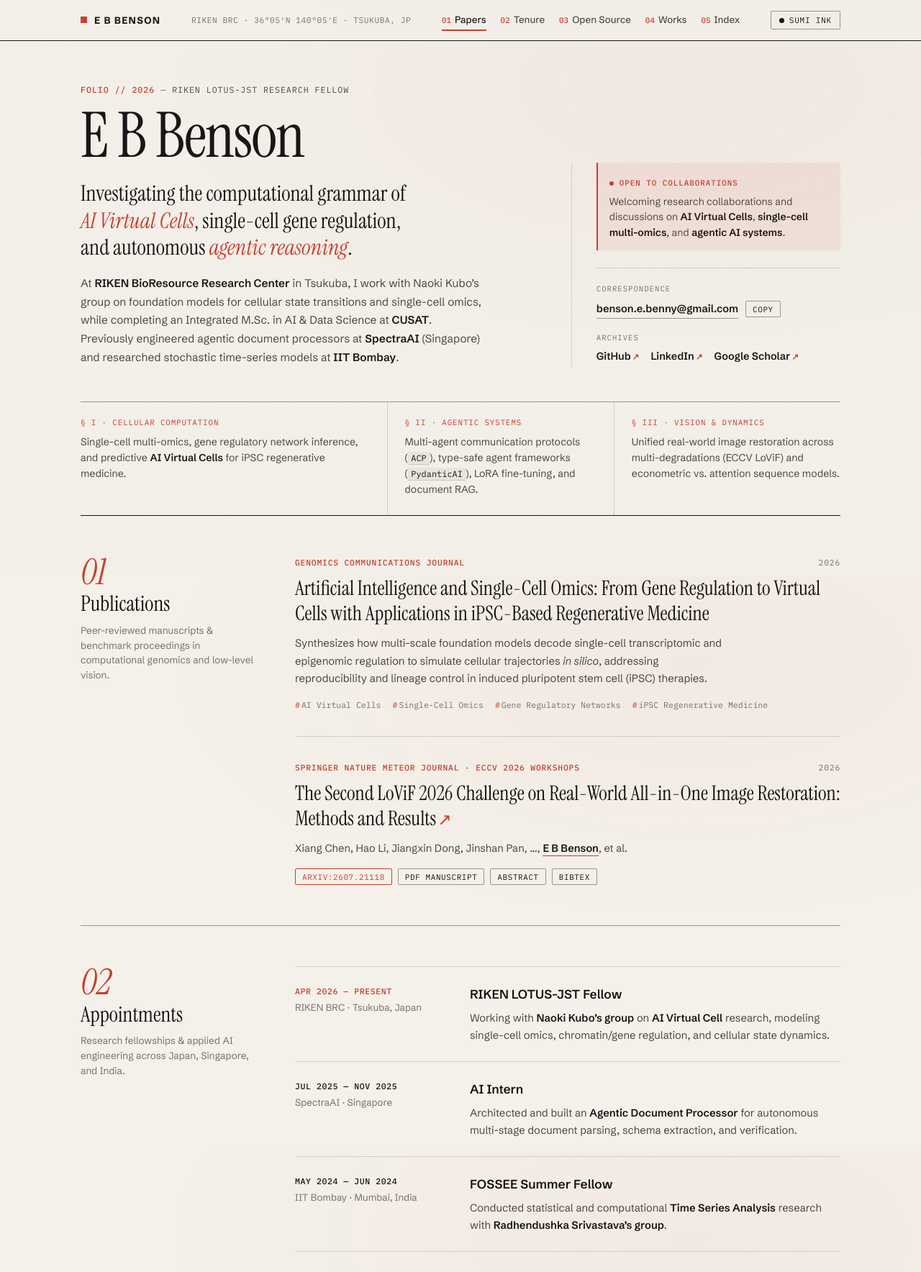
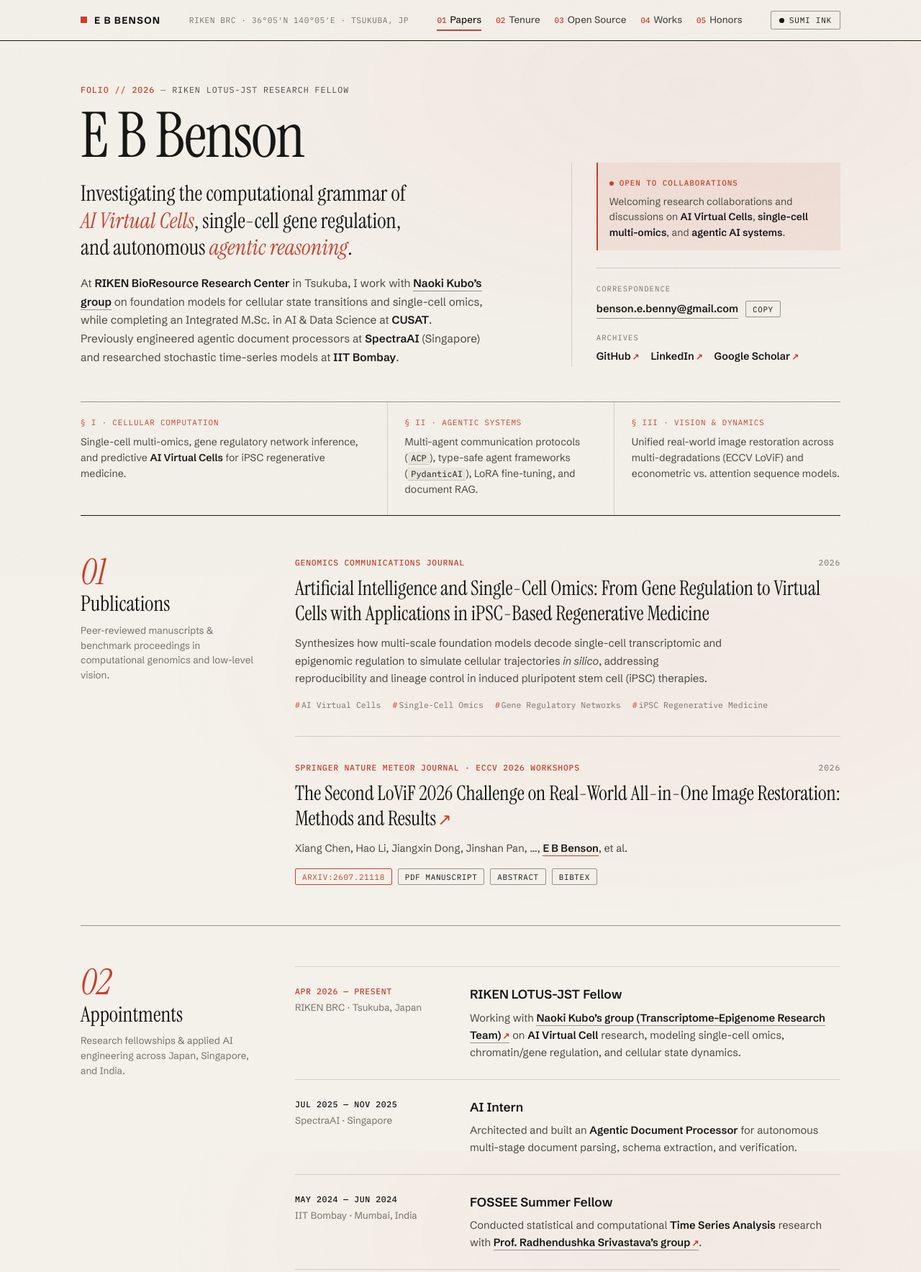
Before and after one commit to Deriverx2/Deriverx2.github.io, a plain HTML site: page index.html in a window 1280 px wide. Shown: the top 1768 px of the page at 72% size. Drawn offline with Linux system fonts and the light colour scheme.

Commit message:
Address inline comments: Honors nav label, RIKEN & IITB lab links, clean footer

```diff
--- a/index.html
+++ b/index.html
@@ -86,12 +86,12 @@
         RIKEN BRC · 36°05′N 140°05′E · TSUKUBA, JP
       </span>
 
-      <nav class="masthead-nav" aria-label="Section Index">
+      <nav class="masthead-nav" aria-label="Primary Navigation">
         <a href="#publications" class="index-link"><span>01</span> Papers</a>
         <a href="#experience" class="index-link"><span>02</span> Tenure</a>
         <a href="#open-source" class="index-link"><span>03</span> Open Source</a>
         <a href="#projects" class="index-link"><span>04</span> Works</a>
-        <a href="#honors" class="index-link"><span>05</span> Index</a>
+        <a href="#honors" class="index-link"><span>05</span> Honors</a>
       </nav>
 
       <button id="theme-toggle" class="edition-toggle" type="button" aria-label="Switch between Washi Paper and Sumi Ink editions">
@@ -121,7 +121,7 @@
           </p>
 
           <p class="editorial-prose">
-            At <strong>RIKEN BioResource Research Center</strong> in Tsukuba, I work with Naoki Kubo’s group on foundation models for cellular state transitions and single-cell omics, while completing an Integrated M.Sc. in AI &amp; Data Science at <strong>CUSAT</strong>. Previously engineered agentic document processors at <strong>SpectraAI</strong> (Singapore) and researched stochastic time-series models at <strong>IIT Bombay</strong>.
+            At <strong>RIKEN BioResource Research Center</strong> in Tsukuba, I work with <a href="https://tet.brc.riken.jp/ja/people" target="_blank" rel="noopener noreferrer" class="inline-ref">Naoki Kubo’s group</a> on foundation models for cellular state transitions and single-cell omics, while completing an Integrated M.Sc. in AI &amp; Data Science at <strong>CUSAT</strong>. Previously engineered agentic document processors at <strong>SpectraAI</strong> (Singapore) and researched stochastic time-series models at <strong>IIT Bombay</strong>.
           </p>
         </div>
 
@@ -275,7 +275,7 @@
               </div>
               <div class="tenure-what">
                 <h3 class="tenure-title">RIKEN LOTUS-JST Fellow</h3>
-                <p>Working with <strong>Naoki Kubo’s group</strong> on <strong>AI Virtual Cell</strong> research, modeling single-cell omics, chromatin/gene regulation, and cellular state dynamics.</p>
+                <p>Working with <a href="https://tet.brc.riken.jp/ja/people" target="_blank" rel="noopener noreferrer" class="inline-ref">Naoki Kubo’s group (Transcriptome–Epigenome Research Team)<span class="diag" aria-hidden="true">↗</span></a> on <strong>AI Virtual Cell</strong> research, modeling single-cell omics, chromatin/gene regulation, and cellular state dynamics.</p>
               </div>
             </article>
 
@@ -297,7 +297,7 @@
               </div>
               <div class="tenure-what">
                 <h3 class="tenure-title">FOSSEE Summer Fellow</h3>
-                <p>Conducted statistical and computational <strong>Time Series Analysis</strong> research with <strong>Radhendushka Srivastava’s group</strong>.</p>
+                <p>Conducted statistical and computational <strong>Time Series Analysis</strong> research with <a href="https://sites.google.com/iitb.ac.in/radhendushka/bio" target="_blank" rel="noopener noreferrer" class="inline-ref">Prof. Radhendushka Srivastava’s group<span class="diag" aria-hidden="true">↗</span></a>.</p>
               </div>
             </article>
           </div>
@@ -526,7 +526,7 @@
   <footer class="colophon">
     <div class="frame colophon-bar">
       <p class="colophon-left">
-        <strong>E B Benson</strong> — Set in Instrument Serif, Schibsted Grotesk &amp; IBM Plex Mono · Tsukuba, Ibaraki, Japan
+        <strong>E B Benson</strong> · Tsukuba, Ibaraki, Japan
       </p>
       <div class="colophon-links">
         <a href="mailto:benson.e.benny@gmail.com">Email</a>
--- a/styles.css
+++ b/styles.css
@@ -458,6 +458,19 @@ code {
 }
 
 .underline-link:hover {
+  color: var(--vermilion);
+  border-color: var(--vermilion);
+}
+
+.inline-ref {
+  color: var(--ink-primary);
+  font-weight: 600;
+  border-bottom: 1px solid var(--rule-strong);
+  padding-bottom: 1px;
+  transition: color 0.18s ease, border-color 0.18s ease;
+}
+
+.inline-ref:hover {
   color: var(--vermilion);
   border-color: var(--vermilion);
 }
```
